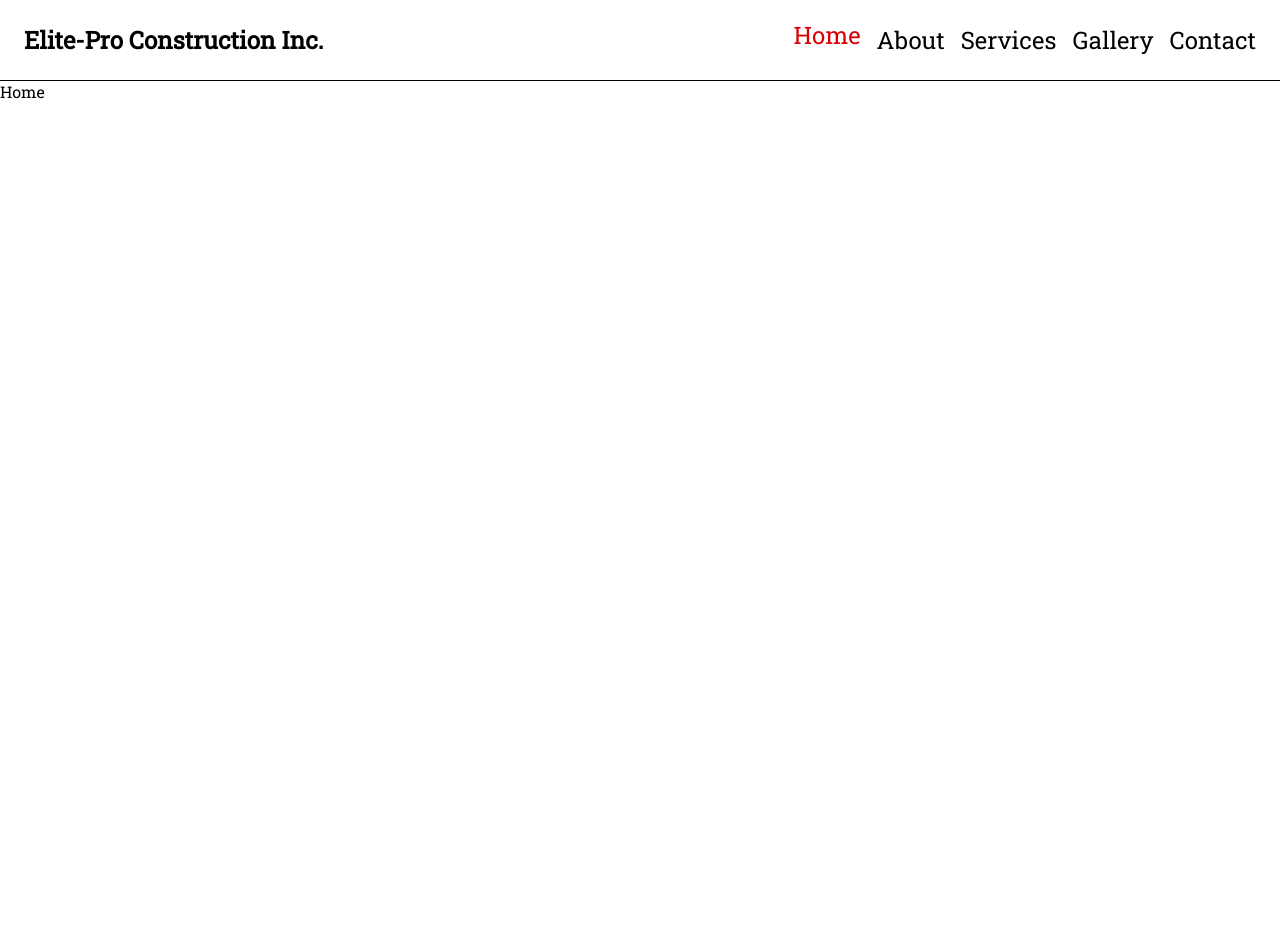
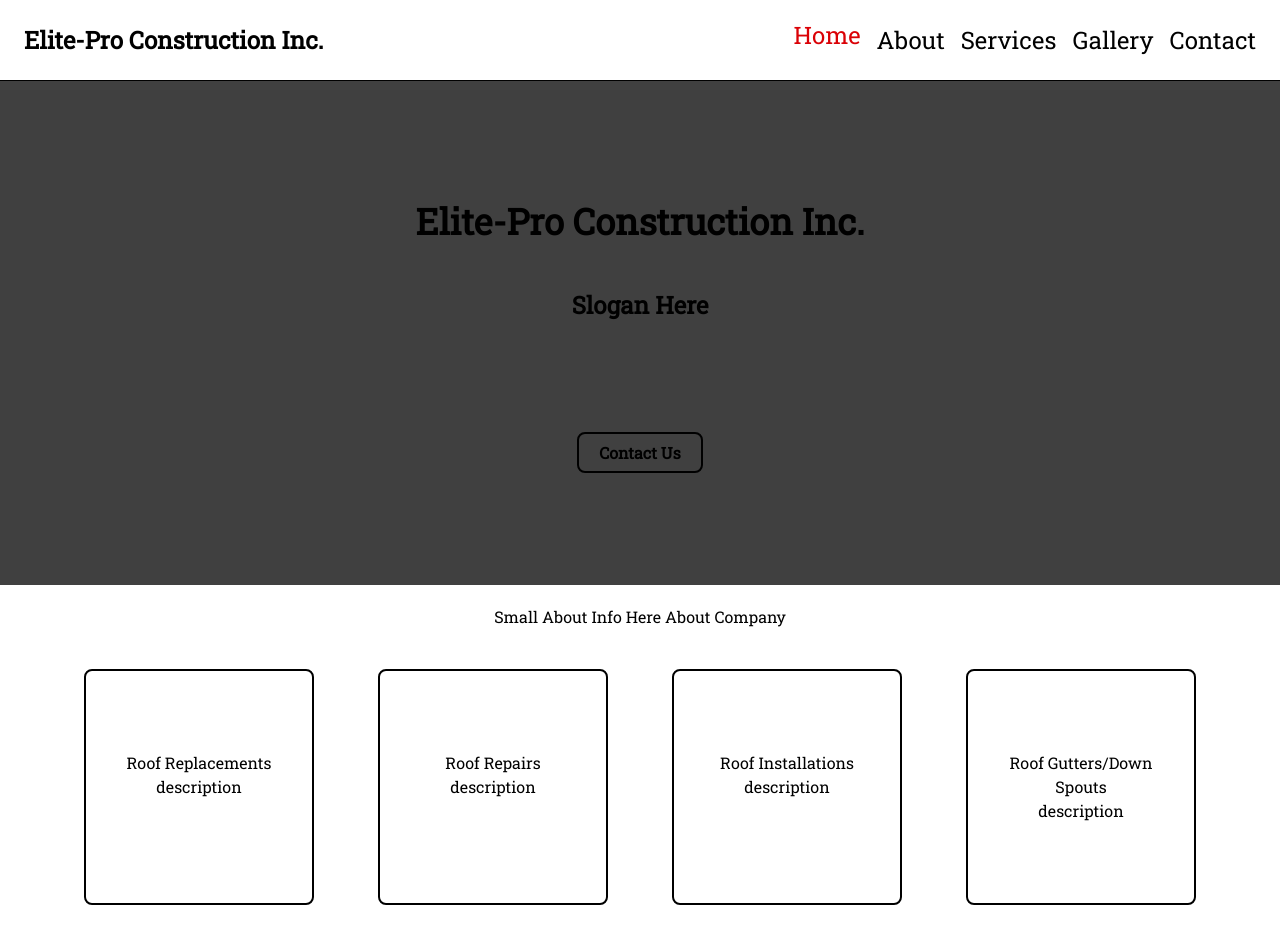
Before and after one commit to BenMoreira/elite-pro-website, a React (Vite) app: page / in a window 1280 px wide. Before the commit the page ends 800 px from the top, so only its background shows below. Built offline with nearby package versions, Linux system fonts and the light colour scheme.

Commit message:
Adds to Home page

```diff
--- a/src/App.jsx
+++ b/src/App.jsx
@@ -10,10 +10,10 @@ import Contact from './pages/Contact'
 
 function App() {
   return (
-    <div className='flex flex-row'>
+    <div className='flex flex-col'>
       <Navbar />
 
-      <div className='w-full mt-[5rem]'>
+      <div className='w-full'>
         <Routes>
           <Route path='/' element={<Home />} />
           <Route path='/About' element={<About />} />
--- a/src/components/Navbar.jsx
+++ b/src/components/Navbar.jsx
@@ -3,7 +3,7 @@ import Navoption from './Navoption'
 
 const Navbar = () => {
   return (
-    <nav className='w-full fixed p-6 border-b border-b-black-100'>
+    <nav className='w-full p-6 border-b border-b-black-100'>
         <div className='flex flex-row justify-between items-center'>
             <div className='text-black-100 text-2xl font-bold'>
                 Elite-Pro Construction Inc.
--- a/src/pages/Home.jsx
+++ b/src/pages/Home.jsx
@@ -1,8 +1,45 @@
 import React from 'react'
+
+const cards = [
+  {title: 'Roof Replacements', desc: 'description'},
+  {title: 'Roof Repairs', desc: 'description'},
+  {title: 'Roof Installations', desc: 'description'},
+  {title: 'Roof Gutters/Down Spouts', desc: 'description'},
+]
 
 const Home = () => {
   return (
-    <div>Home</div>
+    <div>
+      <div className='w-full p-[15vh] bg-black-300'>
+        <div className='text-black-100 font-bold text-4xl text-center'>
+          Elite-Pro Construction Inc.
+
+          <div className='text-2xl pt-[6vh]'>
+            Slogan Here
+          </div>
+        </div>
+        <div className='text-black-100 text-center pt-[15vh]'>
+          <a href='/Contact' className='border-2 border-black-100 rounded-lg px-5 py-2 font-bold hover:text-red-100 hover:border-red-100'>
+            Contact Us
+          </a>
+        </div>
+      </div>
+
+      <div className='w-[70%] mx-auto text-center p-5'>
+        Small About Info Here About Company
+      </div>
+
+      <div className='w-[90%] mx-auto p-5'>
+        <div className='flex flex-row justify-center text-center gap-16'>
+          {cards.map((card, index) =>
+            <div key={index} className='border-2 border-black-100 rounded-lg w-[20vw] px-5 py-[10vh]'>
+              <div>{card.title}</div>
+              <div>{card.desc}</div>
+            </div>
+          )}
+        </div>
+      </div>
+    </div>
   )
 }
 
```
